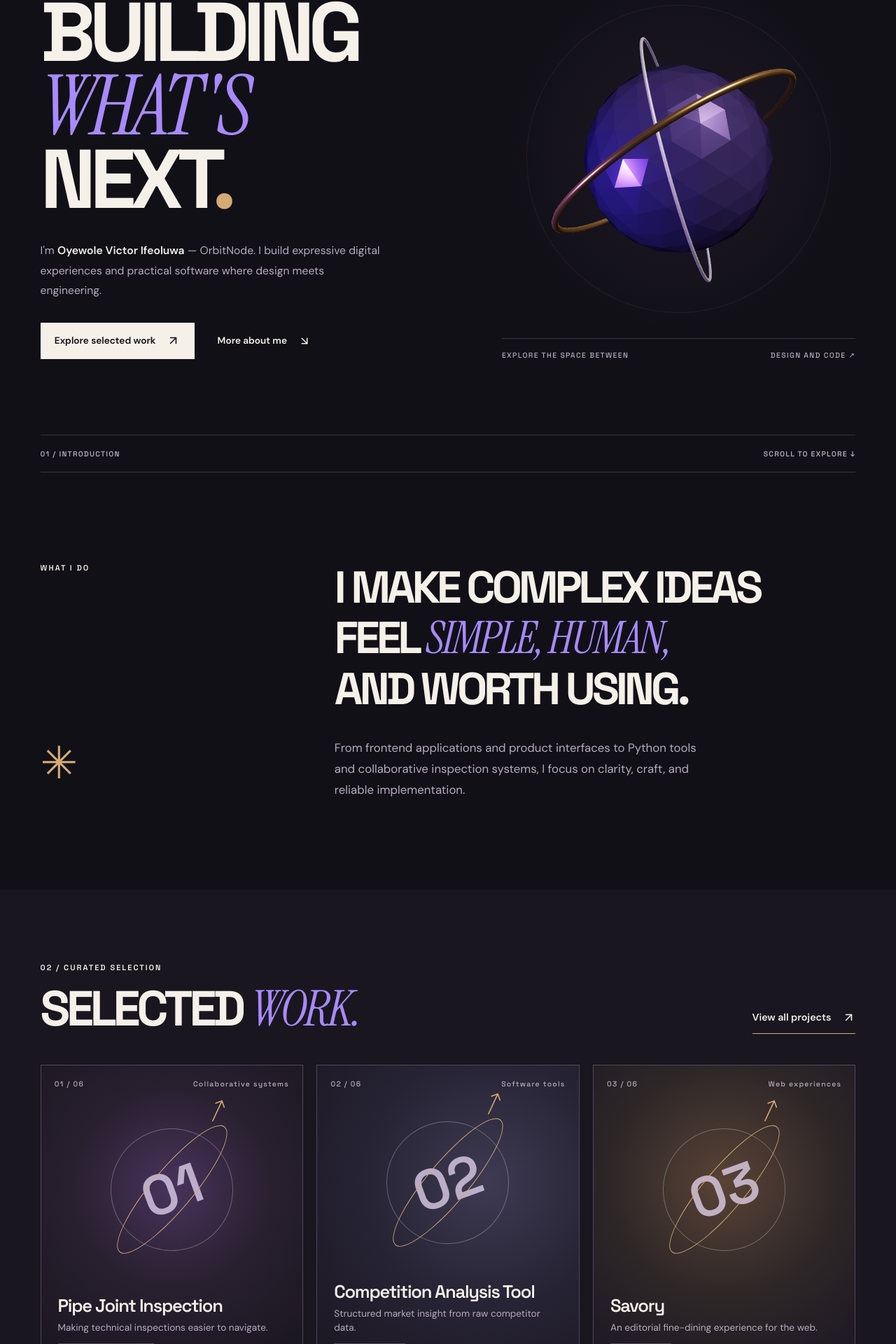
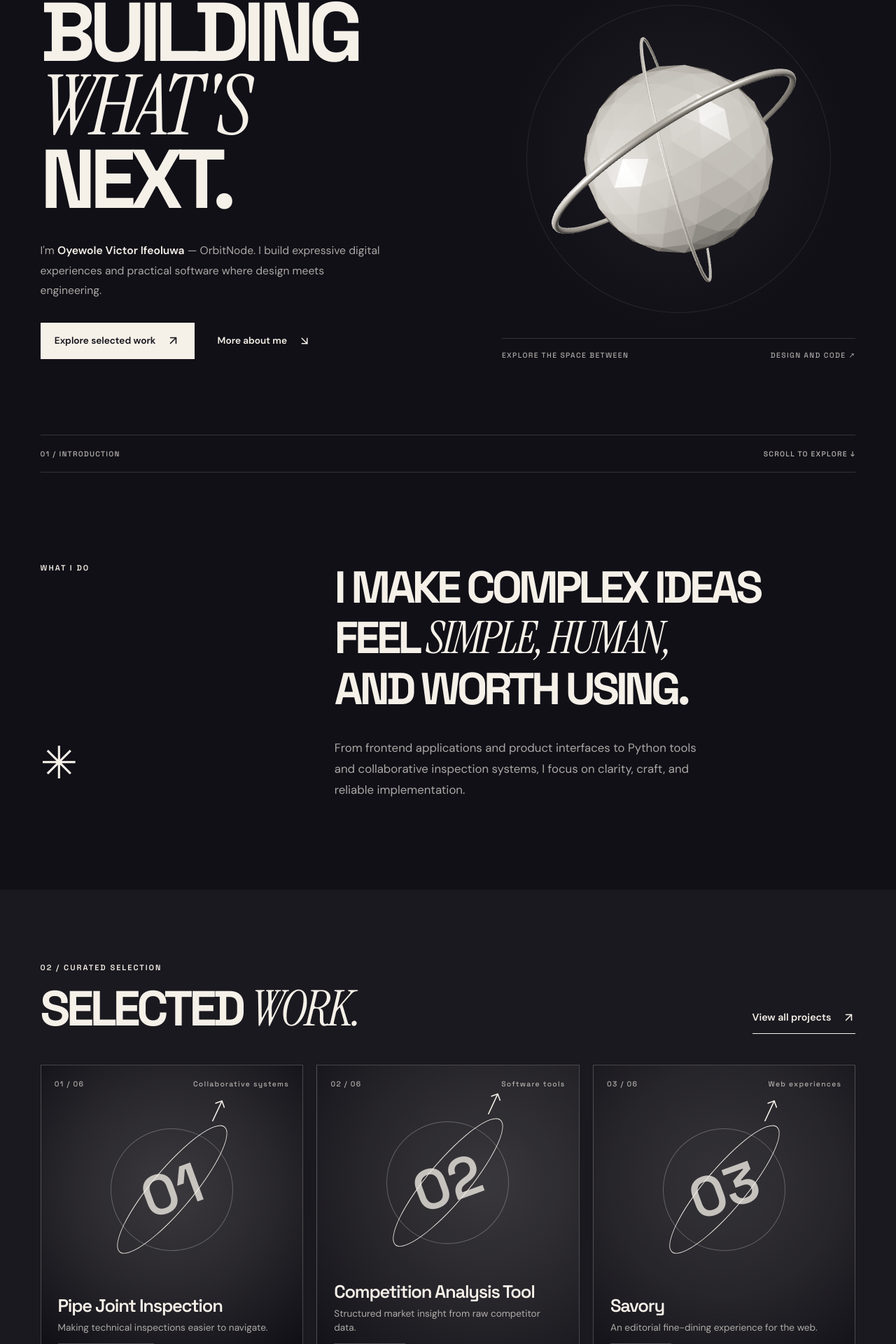
Before and after one commit to Ifeoyewole/Portfolio, a Next.js app: page / in a window 1280 px wide. Shown: the part 250-2170 px from the top of the page at 70% size. Built offline with nearby package versions, Linux system fonts and the light colour scheme; no server answers.

Commit message:
style: use strictly Obsidian and Porcelain across studio and 3D

```diff
--- a/src/app/globals.css
+++ b/src/app/globals.css
@@ -4,12 +4,10 @@
 :root {
   color-scheme: dark;
   --ink: #111017;
-  --panel: #1c1922;
+  --panel: color-mix(in srgb, var(--ink) 92%, var(--paper) 8%);
   --paper: #f5f0e8;
-  --iris: #a88aff;
-  --champagne: #d4aa76;
-  --muted: #b6acbf;
-  --edge: #3b3543;
+  --muted: rgba(245,240,232,.68);
+  --edge: rgba(245,240,232,.16);
   --font-ui: "DM Sans", sans-serif;
   --font-heading: "Space Grotesk", "DM Sans", sans-serif;
   --font-accent: "Instrument Serif", Georgia, serif;
@@ -18,8 +16,6 @@
 @theme inline {
   --color-ink: var(--ink);
   --color-paper: var(--paper);
-  --color-iris: var(--iris);
-  --color-champagne: var(--champagne);
 }
 * { box-sizing: border-box; }
 html { scroll-behavior: smooth; }
@@ -34,8 +30,8 @@ body {
 a { color: inherit; text-decoration: none; }
 button { font: inherit; }
 a, button { -webkit-tap-highlight-color: transparent; }
-::selection { color: var(--ink); background: var(--champagne); }
-:focus-visible { outline: 2px solid var(--champagne); outline-offset: 4px; }
+::selection { color: var(--ink); background: var(--paper); }
+:focus-visible { outline: 2px solid var(--paper); outline-offset: 4px; }
 .shell { width: min(91%, 1320px); margin-inline: auto; }
 .skip-link { position: fixed; top: -5rem; left: 1rem; background: var(--paper); color: var(--ink); z-index: 1000; padding: .7rem 1rem; }
 .skip-link:focus { top: 1rem; }
@@ -48,7 +44,7 @@ a, button { -webkit-tap-highlight-color: transparent; }
   letter-spacing: .18em;
   line-height: 1.55;
 }
-.signal-dot { display: inline-block; vertical-align: middle; height: 7px; width: 7px; border-radius: 50%; background: var(--champagne); margin-right: .55rem; box-shadow: 0 0 20px #d4aa7690; }
+.signal-dot { display: inline-block; vertical-align: middle; height: 7px; width: 7px; border-radius: 50%; background: var(--paper); margin-right: .55rem; box-shadow: 0 0 20px rgba(245,240,232,.45); }
 .site-header {
   z-index: 50;
   position: sticky;
@@ -59,14 +55,14 @@ a, button { -webkit-tap-highlight-color: transparent; }
 }
 .header-inner { display: flex; min-height: 82px; align-items: center; justify-content: space-between; gap: 2rem; }
 .brand { display: inline-flex; align-items: center; gap: .65rem; font-family: var(--font-heading); font-weight: 700; letter-spacing: -.06em; }
-.brand-symbol { display: flex; align-items: center; justify-content: center; height: 33px; width: 33px; border: 1.7px solid var(--iris); border-radius: 50%; font-size: 1.1rem; }
-.brand-symbol span { color: var(--champagne); }
+.brand-symbol { display: flex; align-items: center; justify-content: center; height: 33px; width: 33px; border: 1.7px solid var(--paper); border-radius: 50%; font-size: 1.1rem; }
+.brand-symbol span { color: var(--paper); }
 .brand-name { font-size: .99rem; }
-.trademark { color: var(--champagne); font-size: .65rem; vertical-align: top; margin-left: 2px; }
+.trademark { color: var(--paper); font-size: .65rem; vertical-align: top; margin-left: 2px; }
 .desktop-nav { display: flex; align-items: center; gap: clamp(.8rem, 2vw, 2rem); }
 .nav-link { color: var(--muted); font-size: .82rem; transition: color .2s; }
 .nav-link:hover, .nav-link.active { color: var(--paper); }
-.nav-contact { display: inline-flex; align-items: center; gap: .5rem; border-bottom: 1px solid var(--champagne); padding-bottom: .2rem; font-size: .82rem; font-weight: 600; }
+.nav-contact { display: inline-flex; align-items: center; gap: .5rem; border-bottom: 1px solid var(--paper); padding-bottom: .2rem; font-size: .82rem; font-weight: 600; }
 .menu-toggle { display: none; padding: .4rem; border: 0; color: var(--paper); background: transparent; cursor: pointer; }
 .mobile-nav { display: none; }
 .hero {
@@ -88,21 +84,21 @@ a, button { -webkit-tap-highlight-color: transparent; }
 .hero-title em, .page-title em, .statement em, .section-title em, .footer-heading em, .closing-section em, .big-quote em {
   font-family: var(--font-accent);
   font-weight: 400;
-  color: var(--iris);
+  color: var(--paper);
   letter-spacing: -.038em;
 }
-.punctuation { color: var(--champagne); }
+.punctuation { color: var(--paper); }
 .hero-description { max-width: 490px; font-size: clamp(.98rem, 1.2vw, 1.11rem); color: var(--muted); line-height: 1.8; }
 .hero-description strong { font-weight: 600; color: var(--paper); }
 .hero-actions { margin-top: 2rem; display: flex; gap: .8rem; flex-wrap: wrap; }
 .button { display: inline-flex; justify-content: center; align-items: center; gap: 1rem; min-height: 50px; padding: .85rem 1.2rem; border: 1px solid transparent; font-size: .85rem; font-weight: 600; transition: transform .2s, background .2s, color .2s; }
 .button:hover { transform: translateY(-2px); }
 .button-primary { color: var(--ink); background: var(--paper); }
-.button-primary:hover { background: var(--champagne); }
+.button-primary:hover { background: var(--paper); }
 .button-quiet { color: var(--paper); background: transparent; }
-.button-quiet:hover { color: var(--champagne); }
+.button-quiet:hover { color: var(--paper); }
 .button-outline { border-color: var(--edge); }
-.button-outline:hover { border-color: var(--champagne); }
+.button-outline:hover { border-color: var(--paper); }
 .hero-art { position: relative; display: flex; flex-direction: column; align-items: stretch; min-width: 0; }
 .art-index, .art-caption { display: flex; gap: 1rem; justify-content: space-between; font: 500 .65rem/1.5 var(--font-heading); letter-spacing: .13em; color: var(--muted); }
 .art-index { padding: 1rem 0; border-bottom: 1px solid var(--edge); }
@@ -112,42 +108,42 @@ a, button { -webkit-tap-highlight-color: transparent; }
   height: clamp(340px, 40vw, 550px);
   position: relative;
   overflow: hidden;
-  background: radial-gradient(ellipse at 50% 48%, #4232527d 0%, #2d223757 22%, #111017 68%);
+  background: radial-gradient(ellipse at 50% 48%, rgba(245,240,232,.11) 0%, rgba(245,240,232,.04) 22%, #111017 68%);
 }
-.scene-frame::after { content: ""; pointer-events: none; position: absolute; inset: 7%; border: 1px solid rgba(212,170,118,.09); border-radius: 50%; }
+.scene-frame::after { content: ""; pointer-events: none; position: absolute; inset: 7%; border: 1px solid rgba(245,240,232,.09); border-radius: 50%; }
 .orbit-canvas { position: relative; z-index: 1; }
 .orbit-fallback { width: 100%; height: 100%; display: grid; place-items: center; overflow: hidden; }
-.orbit-core { position: relative; display: block; width: min(41%, 190px); aspect-ratio: 1; border-radius: 42%; transform: rotate(24deg); background: linear-gradient(120deg, #c8b5f9, #635180 45%, #2b2539 90%); box-shadow: inset -12px -16px 40px #171020, 0 0 75px #a88aff38; }
-.orbit-core::before, .orbit-core::after { content:""; position: absolute; top: 50%; left: 50%; border: 3px solid var(--champagne); border-radius: 50%; width: 190%; height: 50%; transform: translate(-50%, -50%) rotate(-28deg); }
-.orbit-core::after { width: 150%; height: 90%; border: 1px solid #d8cff6; transform: translate(-50%, -50%) rotate(52deg); opacity: .5; }
+.orbit-core { position: relative; display: block; width: min(41%, 190px); aspect-ratio: 1; border-radius: 42%; transform: rotate(24deg); background: linear-gradient(120deg, var(--paper), rgba(245,240,232,.72) 45%, var(--ink) 90%); box-shadow: inset -12px -16px 40px var(--ink), 0 0 75px rgba(245,240,232,.13); }
+.orbit-core::before, .orbit-core::after { content:""; position: absolute; top: 50%; left: 50%; border: 3px solid var(--paper); border-radius: 50%; width: 190%; height: 50%; transform: translate(-50%, -50%) rotate(-28deg); }
+.orbit-core::after { width: 150%; height: 90%; border: 1px solid var(--paper); transform: translate(-50%, -50%) rotate(52deg); opacity: .5; }
 .rule-line { display: flex; justify-content: space-between; gap: 1rem; border-bottom: 1px solid var(--edge); border-top: 1px solid var(--edge); padding: 1.2rem 0; font: 600 .65rem var(--font-heading); letter-spacing: .12em; color: var(--muted); }
 .intro-section { display: grid; grid-template-columns: 1fr 2fr; gap: 3rem; padding-block: clamp(6rem, 10vw, 11rem); }
 .intro-label { display: flex; flex-direction: column; justify-content: space-between; }
-.large-asterisk { color: var(--champagne); font-size: 4rem; font-weight: 400; }
+.large-asterisk { color: var(--paper); font-size: 4rem; font-weight: 400; }
 .statement { margin: 0; font-size: clamp(2.7rem, 5vw, 5.6rem); line-height: 1.13; }
 .intro-support { font-size: 1.05rem; max-width: 530px; line-height: 1.8; margin-top: 2rem; }
-.work-section { background: #19161f; padding-block: clamp(5rem, 8vw, 9rem); }
+.work-section { background: color-mix(in srgb, var(--ink) 96%, var(--paper) 4%); padding-block: clamp(5rem, 8vw, 9rem); }
 .section-header { display: flex; align-items: end; justify-content: space-between; gap: 2rem; margin-bottom: 2.8rem; }
 .section-title { font-size: clamp(2.8rem, 5.5vw, 6.5rem); line-height: .99; margin: 1rem 0 0; }
-.text-link { display: inline-flex; gap: 1rem; align-items: center; border-bottom: 1px solid var(--champagne); padding-bottom: .65rem; white-space: nowrap; font-weight: 600; font-size: .89rem; transition: color .2s; }
-.text-link:hover { color: var(--champagne); }
+.text-link { display: inline-flex; gap: 1rem; align-items: center; border-bottom: 1px solid var(--paper); padding-bottom: .65rem; white-space: nowrap; font-weight: 600; font-size: .89rem; transition: color .2s; }
+.text-link:hover { color: var(--paper); }
 .home-projects { display: grid; grid-template-columns: repeat(3, minmax(0, 1fr)); gap: 1.2rem; }
-.featured-card { position: relative; display: flex; flex-direction: column; justify-content: space-between; min-height: 450px; border: 1px solid #534659; background: radial-gradient(circle at 50% 39%, #49335c 0%, #28202f 43%, #1b1722 86%); overflow: hidden; transition: transform .3s, border-color .3s; }
-.featured-card:hover { transform: translateY(-6px); border-color: var(--iris); }
-.featured-2 { background: radial-gradient(circle at 65% 37%, #3e3b53 0%, #262334 48%, #1b1722 95%); }
-.featured-3 { background: radial-gradient(circle at 50% 37%, #594335 0%, #2e2728 48%, #1b1722 95%); }
+.featured-card { position: relative; display: flex; flex-direction: column; justify-content: space-between; min-height: 450px; border: 1px solid rgba(245,240,232,.23); background: radial-gradient(circle at 50% 39%, rgba(245,240,232,.15) 0%, rgba(245,240,232,.07) 43%, var(--ink) 86%); overflow: hidden; transition: transform .3s, border-color .3s; }
+.featured-card:hover { transform: translateY(-6px); border-color: var(--paper); }
+.featured-2 { background: radial-gradient(circle at 65% 37%, rgba(245,240,232,.14) 0%, rgba(245,240,232,.06) 48%, var(--ink) 95%); }
+.featured-3 { background: radial-gradient(circle at 50% 37%, rgba(245,240,232,.12) 0%, rgba(245,240,232,.06) 48%, var(--ink) 95%); }
 .featured-top { display: flex; justify-content: space-between; gap: 1rem; padding: 1.2rem; font: 500 .65rem var(--font-heading); letter-spacing: .12em; color: var(--muted); }
-.featured-motif { align-self: center; position: relative; display: grid; place-items: center; width: 175px; height: 175px; border: 1px solid #ffffff46; border-radius: 50%; color: #f5f0e861; transform: rotate(-20deg); }
-.featured-motif::before { content: ""; position: absolute; width: 135%; height: 34%; border: 1px solid var(--champagne); border-radius: 50%; transform: rotate(-30deg); }
-.featured-motif span { font: 600 5rem/1 var(--font-heading); color: #e5d5f0c2; }
-.featured-motif svg { position: absolute; top: -1rem; right: -2rem; color: var(--champagne); }
+.featured-motif { align-self: center; position: relative; display: grid; place-items: center; width: 175px; height: 175px; border: 1px solid rgba(245,240,232,.27); border-radius: 50%; color: rgba(245,240,232,.38); transform: rotate(-20deg); }
+.featured-motif::before { content: ""; position: absolute; width: 135%; height: 34%; border: 1px solid var(--paper); border-radius: 50%; transform: rotate(-30deg); }
+.featured-motif span { font: 600 5rem/1 var(--font-heading); color: rgba(245,240,232,.76); }
+.featured-motif svg { position: absolute; top: -1rem; right: -2rem; color: var(--paper); }
 .featured-bottom { padding: 1.5rem; }
 .featured-bottom h3 { font: 600 clamp(1.5rem,2vw,2.2rem)/1.2 var(--font-heading); letter-spacing: -.05em; margin: 0 0 .4rem; }
 .featured-bottom p { color: var(--muted); line-height: 1.5; font-size: .85rem; }
-.chip { display: inline-flex; margin-top: .7rem; padding: .4rem .65rem; border: 1px solid #978b9c70; font: 500 .63rem var(--font-heading); letter-spacing: .1em; text-transform: uppercase; color: var(--paper); }
+.chip { display: inline-flex; margin-top: .7rem; padding: .4rem .65rem; border: 1px solid rgba(245,240,232,.24); font: 500 .63rem var(--font-heading); letter-spacing: .1em; text-transform: uppercase; color: var(--paper); }
 .capability-strip { border-bottom: 1px solid var(--edge); padding-block: 4rem; }
 .capability-strip > div { margin-top: 1.3rem; font: 500 clamp(1.15rem, 2.4vw, 2.2rem)/1.55 var(--font-heading); letter-spacing: -.05em; }
-.capability-strip span { color: var(--champagne); padding: 0 .7rem; }
+.capability-strip span { color: var(--paper); padding: 0 .7rem; }
 .closing-section { text-align: center; padding-block: clamp(6rem, 10vw, 11rem); }
 .closing-section h2 { margin: 1.5rem 0 2rem; font-size: clamp(2.2rem, 5vw, 5.3rem); line-height: 1.1; }
 .interior-page { padding-block: clamp(4rem, 7vw, 8rem) clamp(6rem, 9vw, 11rem); min-height: 70vh; }
@@ -155,42 +151,42 @@ a, button { -webkit-tap-highlight-color: transparent; }
 .page-intro { max-width: 710px; color: var(--muted); font-size: clamp(1.05rem, 1.7vw, 1.4rem); line-height: 1.7; margin: 0 0 4rem; }
 .editorial-columns { display: grid; grid-template-columns: 1fr 1fr; gap: clamp(3rem,8vw,8rem); padding-block: 2rem 7rem; border-top: 1px solid var(--edge); }
 .lede { font-size: clamp(1.5rem, 2.7vw, 2.5rem); line-height: 1.35; font-family: var(--font-heading); letter-spacing: -.05em; }
-.lede strong { color: var(--iris); }
+.lede strong { color: var(--paper); }
 .body-copy { color: var(--muted); line-height: 1.9; }
 .body-copy p + p { margin-top: 1.5rem; }
 .big-quote { border-top: 1px solid var(--edge); border-bottom: 1px solid var(--edge); padding: 4rem 0; font-size: clamp(2.1rem, 4.5vw, 5.2rem); line-height: 1.14; }
 .values-section { padding-top: 7rem; }
 .three-grid { display: grid; grid-template-columns: repeat(3, 1fr); gap: 1rem; margin-top: 3rem; }
 .value-card { padding: 2.2rem; min-height: 230px; background: var(--panel); border: 1px solid var(--edge); }
-.value-card span { color: var(--champagne); font-size: .8rem; }
+.value-card span { color: var(--paper); font-size: .8rem; }
 .value-card h3 { font: 600 2rem var(--font-heading); letter-spacing: -.04em; margin: 2rem 0 .6rem; }
 .value-card p { color: var(--muted); font-size: .9rem; }
 .page-end-link { margin-top: 4rem; }
 .filter-row { display: flex; flex-wrap: wrap; gap: .7rem; margin-bottom: 2rem; }
 .filter { color: var(--muted); background: transparent; border: 1px solid var(--edge); border-radius: 100px; padding: .55rem 1rem; cursor: pointer; font-size: .82rem; transition: color .2s, background .2s; }
-.filter:hover { border-color: var(--iris); }
+.filter:hover { border-color: var(--paper); }
 .filter.active { background: var(--paper); color: var(--ink); border-color: var(--paper); }
 .projects-list { border-top: 1px solid var(--edge); }
 .project-line { display: grid; align-items: center; grid-template-columns: 70px 1fr 190px 32px; gap: 1rem; border-bottom: 1px solid var(--edge); padding: 2rem 1rem; transition: background .2s; }
-.project-line:hover { background: #ffffff0a; }
-.project-num { color: var(--champagne); font-size: .75rem; }
+.project-line:hover { background: rgba(245,240,232,.04); }
+.project-num { color: var(--paper); font-size: .75rem; }
 .project-line-main { display: grid; gap: .5rem; }
 .project-line-main strong { font: 600 clamp(1.5rem, 2.7vw, 2.8rem)/1.15 var(--font-heading); letter-spacing: -.06em; }
 .project-line-main small { color: var(--muted); font-size: .9rem; }
 .project-kind { color: var(--muted); font-size: .75rem; }
-.project-arrow { color: var(--champagne); transition: transform .2s; }
+.project-arrow { color: var(--paper); transition: transform .2s; }
 .project-line:hover .project-arrow { transform: translate(4px,-4px); }
 .list-footnote { font: .65rem var(--font-heading); letter-spacing: .15em; color: var(--muted); margin-top: 2rem; }
 .back-link { display: inline-flex; align-items: center; gap: .6rem; font-size: .84rem; color: var(--muted); margin-bottom: 4rem; }
 .back-link:hover { color: var(--paper); }
 .case-title { font-size: clamp(3.8rem, 9.3vw, 10.3rem); line-height: .93; margin: 1.2rem 0; }
-.case-title span { color: var(--champagne); }
+.case-title span { color: var(--paper); }
 .case-tagline { color: var(--muted); font-size: clamp(1.25rem, 2vw, 1.9rem); margin-bottom: 4rem; }
-.case-banner { height: clamp(260px, 42vw, 560px); position: relative; overflow: hidden; border: 1px solid #665c79; background: radial-gradient(ellipse at 50% 54%, #6a527e 0%, #3a2e48 30%, #191620 80%); }
-.case-banner::after { content: ""; position: absolute; width: 45%; aspect-ratio: 1; border: 1px solid var(--champagne); border-radius: 50%; top: 50%; left: 50%; transform: translate(-50%,-50%); box-shadow: 0 0 0 38px #e5d5f00c, 0 0 0 88px #e5d5f006; }
-.banner-number { position: absolute; left: 50%; top: 50%; transform: translate(-50%, -50%); font: 600 clamp(10rem, 28vw, 26rem)/1 var(--font-heading); letter-spacing: -.1em; color: #f5f0e83b; }
+.case-banner { height: clamp(260px, 42vw, 560px); position: relative; overflow: hidden; border: 1px solid rgba(245,240,232,.28); background: radial-gradient(ellipse at 50% 54%, rgba(245,240,232,.17) 0%, rgba(245,240,232,.08) 30%, var(--ink) 80%); }
+.case-banner::after { content: ""; position: absolute; width: 45%; aspect-ratio: 1; border: 1px solid var(--paper); border-radius: 50%; top: 50%; left: 50%; transform: translate(-50%,-50%); box-shadow: 0 0 0 38px rgba(245,240,232,.05), 0 0 0 88px rgba(245,240,232,.025); }
+.banner-number { position: absolute; left: 50%; top: 50%; transform: translate(-50%, -50%); font: 600 clamp(10rem, 28vw, 26rem)/1 var(--font-heading); letter-spacing: -.1em; color: rgba(245,240,232,.23); }
 .banner-code { position: absolute; top: 1.3rem; left: 1.3rem; color: var(--paper); font: .7rem var(--font-heading); letter-spacing: .1em; }
-.banner-arrow { position: absolute; bottom: 1.2rem; right: 1.6rem; font-size: 2.5rem; color: var(--champagne); }
+.banner-arrow { position: absolute; bottom: 1.2rem; right: 1.6rem; font-size: 2.5rem; color: var(--paper); }
 .case-meta { display: grid; grid-template-columns: 1fr 2fr 2fr; gap: 2rem; padding: 2rem 0; border-bottom: 1px solid var(--edge); }
 .case-meta div { display: grid; align-content: start; gap: .75rem; }
 .case-meta span { color: var(--muted); font: .65rem var(--font-heading); letter-spacing: .15em; }
@@ -204,9 +200,9 @@ a, button { -webkit-tap-highlight-color: transparent; }
 .case-actions { display: flex; flex-wrap: wrap; gap: 1rem; }
 .timeline { border-top: 1px solid var(--edge); }
 .timeline-entry { display: grid; grid-template-columns: 1fr 2fr; gap: 3rem; padding: 3rem 0; border-bottom: 1px solid var(--edge); }
-.timeline-index { font: .72rem var(--font-heading); letter-spacing: .13em; color: var(--champagne); }
+.timeline-index { font: .72rem var(--font-heading); letter-spacing: .13em; color: var(--paper); }
 .timeline-entry h2 { font: 600 clamp(1.5rem, 3vw, 3rem)/1.1 var(--font-heading); letter-spacing: -.05em; margin: 0; }
-.timeline-subtitle { color: var(--iris); font-weight: 600; }
+.timeline-subtitle { color: var(--paper); font-weight: 600; }
 .timeline-copy { color: var(--muted); max-width: 590px; line-height: 1.8; }
 .closing-link { margin-top: 4rem; display: flex; align-items: center; justify-content: space-between; gap: 2rem; }
 .stack-groups { border-top: 1px solid var(--edge); }
@@ -214,7 +210,7 @@ a, button { -webkit-tap-highlight-color: transparent; }
 .stack-group .muted { max-width: 300px; margin-top: 1rem; }
 .stack-tags { display: flex; flex-wrap: wrap; align-content: start; gap: .8rem; }
 .skill-tag { border: 1px solid var(--edge); padding: .8rem 1.1rem; font: 500 clamp(.89rem,1.5vw,1.1rem) var(--font-heading); }
-.skill-tag:hover { border-color: var(--iris); }
+.skill-tag:hover { border-color: var(--paper); }
 .lab-feature { display: grid; grid-template-columns: 1.2fr 1fr; background: var(--panel); border: 1px solid var(--edge); }
 .lab-visual .scene-frame { height: 520px; }
 .lab-info { padding: clamp(2rem, 5vw, 5rem); align-self: center; }
@@ -223,15 +219,15 @@ a, button { -webkit-tap-highlight-color: transparent; }
 .contact-lede { max-width: 790px; font-size: clamp(1.2rem,2.3vw,2rem); line-height: 1.5; color: var(--muted); }
 .contact-channels { border-top: 1px solid var(--edge); margin-top: 4rem; }
 .contact-channels a { display: flex; justify-content: space-between; padding: 2.1rem 0; border-bottom: 1px solid var(--edge); font: 600 clamp(2rem,4.5vw,5rem) var(--font-heading); letter-spacing: -.05em; transition: color .2s; }
-.contact-channels a:hover { color: var(--champagne); }
+.contact-channels a:hover { color: var(--paper); }
 .small-note { max-width: 660px; font-size: .85rem; color: var(--muted); margin-top: 2rem; }
 .not-found .button { margin-top: 2rem; }
-.site-footer { border-top: 1px solid var(--edge); background: #19161f; }
+.site-footer { border-top: 1px solid var(--edge); background: color-mix(in srgb, var(--ink) 96%, var(--paper) 4%); }
 .footer-top { display: flex; justify-content: space-between; gap: 3rem; padding-block: 6rem; }
 .footer-heading { font-size: clamp(3.2rem, 7.6vw, 8rem); line-height: .96; margin: 1.7rem 0 2rem; }
 .footer-links { display: flex; flex-direction: column; gap: 1.5rem; align-self: end; min-width: 180px; }
 .footer-links a { display: flex; justify-content: space-between; align-items: center; border-bottom: 1px solid var(--edge); padding-bottom: .7rem; }
-.footer-links a:hover { color: var(--champagne); }
+.footer-links a:hover { color: var(--paper); }
 .footer-bottom { display: flex; justify-content: space-between; gap: 1rem; color: var(--muted); border-top: 1px solid var(--edge); padding: 1.7rem 0; font: 500 .64rem var(--font-heading); letter-spacing: .08em; }
 @media (max-width: 1100px) {
   .desktop-nav { gap: 1rem; }
@@ -246,7 +242,7 @@ a, button { -webkit-tap-highlight-color: transparent; }
   .menu-toggle { display: inline-flex; }
   .mobile-nav { display: flex; flex-direction: column; gap: 0; padding: 0 4.5% 1rem; border-top: 1px solid var(--edge); }
   .mobile-nav-link { display: flex; justify-content: space-between; align-items: center; padding: .8rem 0; border-bottom: 1px solid var(--edge); font: 600 1.15rem var(--font-heading); }
-  .mobile-nav-link.current { color: var(--iris); }
+  .mobile-nav-link.current { color: var(--paper); }
   .hero { grid-template-columns: 1fr; padding-top: 4rem; min-height: initial; gap: 2.5rem; }
   .hero-title { font-size: clamp(4.4rem, 13vw, 7rem); }
   .hero-art .scene-frame { height: 400px; }
```
Also changed, not shown: src/components/scene.tsx (+6 -6 lines), public/favicon.svg, 1 other file (tests, documents, lock files or other folders).
